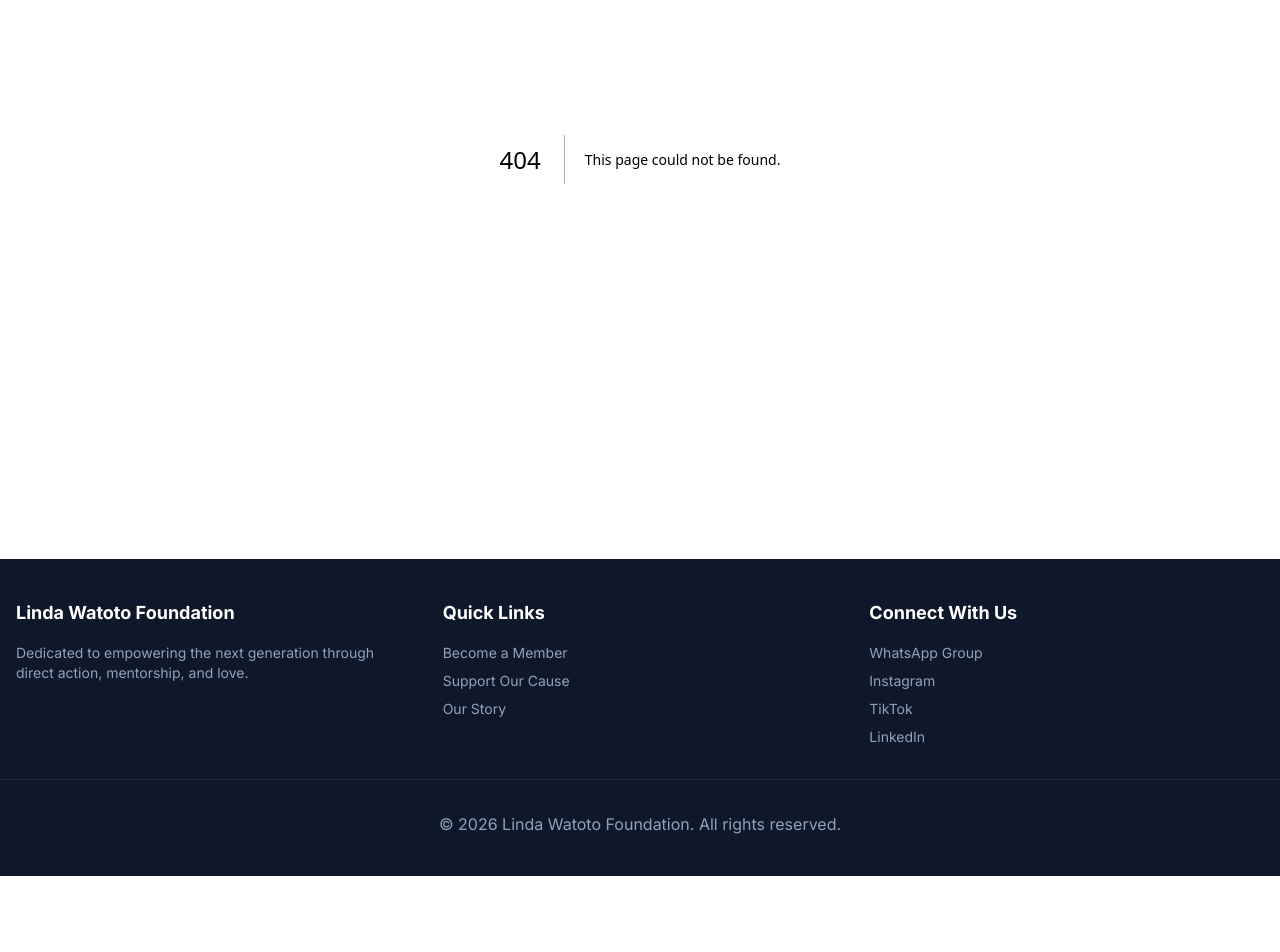
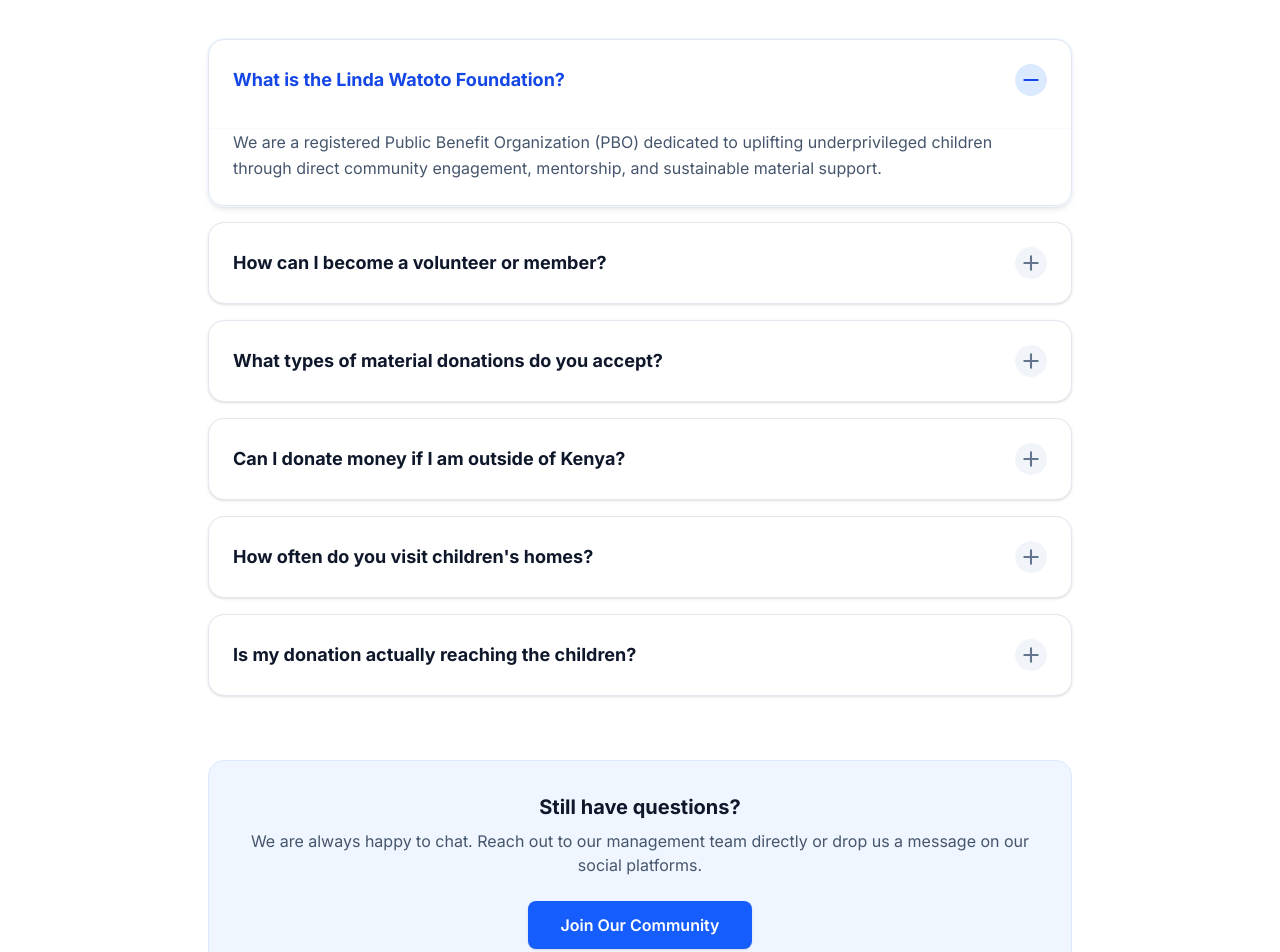
Before and after one commit to JohnwillisAlande/Linda-Watoto-Foundation, a Next.js app: page /faq in a window 1280 px wide. Before the commit this address had no page. Shown: the part 320-1272 px from the top of the page. Before the commit the page ends 1196 px from the top, so only its background shows below. Built offline with nearby package versions, Linux system fonts and the light colour scheme.

Commit message:
FAQ page set up

```diff
--- /dev/null
+++ b/app/faq/page.tsx
@@ -0,0 +1,121 @@
+"use client";
+
+import { useState } from "react";
+import Link from "next/link";
+
+// Centralized data for easy editing
+const faqs = [
+  {
+    question: "What is the Linda Watoto Foundation?",
+    answer: "We are a registered Public Benefit Organization (PBO) dedicated to uplifting underprivileged children through direct community engagement, mentorship, and sustainable material support."
+  },
+  {
+    question: "How can I become a volunteer or member?",
+    answer: "Joining is easy! Simply visit our Join Us page, fill out the membership form, and complete the one-time registration fee of Ksh. 250 via our M-Pesa Till number. Once verified, you will be added to our official communication channels."
+  },
+  {
+    question: "What types of material donations do you accept?",
+    answer: "We gratefully accept clothing, shoes, toys, dry food grains, educational materials (books, stationery), and sanitary supplies. All items should be in good, usable condition. You can arrange a drop-off/pick-up through our Donations page."
+  },
+  {
+    question: "Can I donate money if I am outside of Kenya?",
+    answer: "Absolutely. While our primary automated system uses M-Pesa, international donors can support our cause. Please reach out to our management team via our social channels to get the appropriate bank wire or international transfer details."
+  },
+  {
+    question: "How often do you visit children's homes?",
+    answer: "We organize children's home visits on a quarterly basis, alongside targeted emergency drives when specific homes reach out to us with urgent needs."
+  },
+  {
+    question: "Is my donation actually reaching the children?",
+    answer: "100% transparency is our core value. We document our visits, share impact metrics, and provide open updates to our registered members regarding how funds and materials are distributed during our drives."
+  }
+];
+
+export default function FAQPage() {
+  // State to track which accordion item is currently open (default to the first one)
+  const [openIndex, setOpenIndex] = useState<number | null>(0);
+
+  const toggleFAQ = (index: number) => {
+    // If clicking the already open one, close it. Otherwise, open the new one.
+    setOpenIndex(openIndex === index ? null : index);
+  };
+
+  return (
+    <main className="container mx-auto px-4 py-16 md:py-24 max-w-4xl min-h-screen">
+
+      {/* Header Section */}
+      <div className="text-center mb-16">
+        <h1 className="text-4xl md:text-5xl font-extrabold text-slate-900 mb-4">
+          Frequently Asked Questions
+        </h1>
+        <p className="text-lg text-slate-600 max-w-2xl mx-auto">
+          Everything you need to know about the Linda Watoto Foundation, our operations, and how you can get involved.
+        </p>
+      </div>
+
+      {/* Accordion Container */}
+      <div className="space-y-4">
+        {faqs.map((faq, index) => {
+          const isOpen = openIndex === index;
+
+          return (
+            <div
+              key={index}
+              className={`border border-slate-200 bg-white rounded-2xl overflow-hidden transition-all duration-300 ${isOpen ? 'shadow-md border-blue-200 ring-1 ring-blue-50' : 'shadow-sm hover:border-blue-300'}`}
+            >
+              <button
+                onClick={() => toggleFAQ(index)}
+                className="w-full flex justify-between items-center p-6 text-left focus:outline-none"
+              >
+                <span className={`font-bold text-lg transition-colors duration-200 ${isOpen ? 'text-blue-700' : 'text-slate-900'}`}>
+                  {faq.question}
+                </span>
+
+                {/* Animated Plus/Minus Icon */}
+                <span className={`ml-6 flex-shrink-0 w-8 h-8 flex items-center justify-center rounded-full transition-all duration-300 ${isOpen ? 'bg-blue-100 text-blue-700 rotate-180' : 'bg-slate-100 text-slate-500'}`}>
+                  <svg
+                    className="w-5 h-5 transition-transform duration-300"
+                    fill="none"
+                    viewBox="0 0 24 24"
+                    stroke="currentColor"
+                  >
+                    <path
+                      strokeLinecap="round"
+                      strokeLinejoin="round"
+                      strokeWidth={2.5}
+                      d={isOpen ? "M20 12H4" : "M12 4v16m8-8H4"}
+                    />
+                  </svg>
+                </span>
+              </button>
+
+              {/* Expandable Answer Area */}
+              <div
+                className={`overflow-hidden transition-all duration-300 ease-in-out ${isOpen ? 'max-h-96 opacity-100' : 'max-h-0 opacity-0'}`}
+              >
+                <div className="p-6 pt-0 text-slate-600 leading-relaxed border-t border-slate-50 mt-2">
+                  {faq.answer}
+                </div>
+              </div>
+            </div>
+          );
+        })}
+      </div>
+
+      {/* Call to Action Footer */}
+      <div className="mt-16 bg-blue-50 border border-blue-100 rounded-2xl p-8 text-center">
+        <h3 className="text-xl font-bold text-slate-900 mb-2">Still have questions?</h3>
+        <p className="text-slate-600 mb-6">
+          We are always happy to chat. Reach out to our management team directly or drop us a message on our social platforms.
+        </p>
+        <Link
+          href="/join-us"
+          className="inline-block px-8 py-3 bg-blue-600 text-white font-semibold rounded-lg hover:bg-blue-700 transition-colors shadow-sm"
+        >
+          Join Our Community
+        </Link>
+      </div>
+
+    </main>
+  );
+}
--- a/app/layout.tsx
+++ b/app/layout.tsx
@@ -33,6 +33,7 @@ export default function RootLayout({
               <Link href="/management" className="hover:text-blue-600 transition-colors">Management</Link>
               <Link href="/achievements" className="hover:text-blue-600 transition-colors">Achievements</Link>
               <Link href="/testimonials" className="hover:text-blue-600 transition-colors">Testimonials</Link>
+              <Link href="/faq" className="hover:text-blue-600 transition-colors">FAQ</Link>
             </nav>
 
             {/* Call to Action Buttons */}
--- a/components/ImpactMetrics.tsx
+++ b/components/ImpactMetrics.tsx
@@ -54,8 +54,8 @@ export default function ImpactMetrics() {
   const metrics = [
     { id: 1, label: "Children Reached", value: 1500, suffix: "+", icon: "🌟" },
     { id: 2, label: "Homes Visited", value: 12, suffix: "", icon: "🏠" },
-    { id: 3, label: "Active Volunteers", value: 85, suffix: "+", icon: "🤝" },
-    { id: 4, label: "Community Events", value: 30, suffix: "+", icon: "⚽" },
+    { id: 3, label: "Active Volunteers", value: 150, suffix: "+", icon: "🤝" },
+    { id: 4, label: "Community Events", value: 15, suffix: "+", icon: "⚽" },
   ];
 
   return (
```
